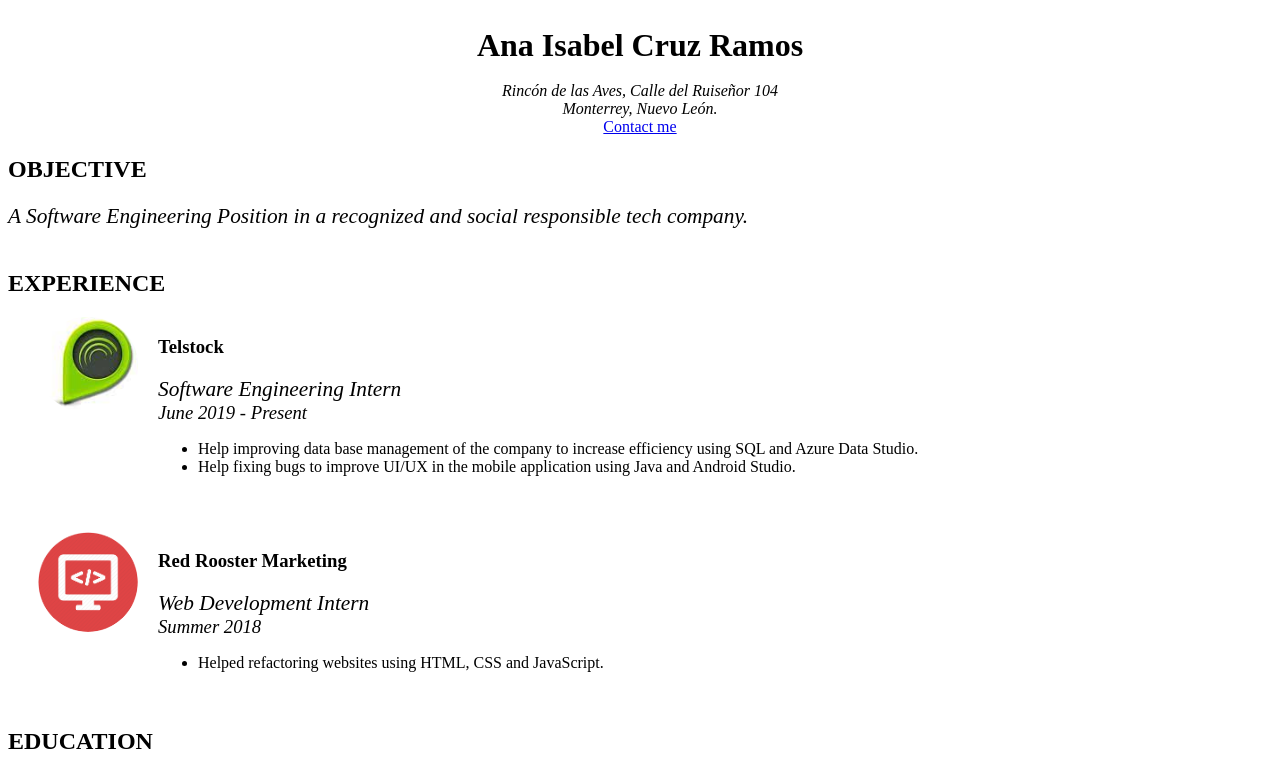
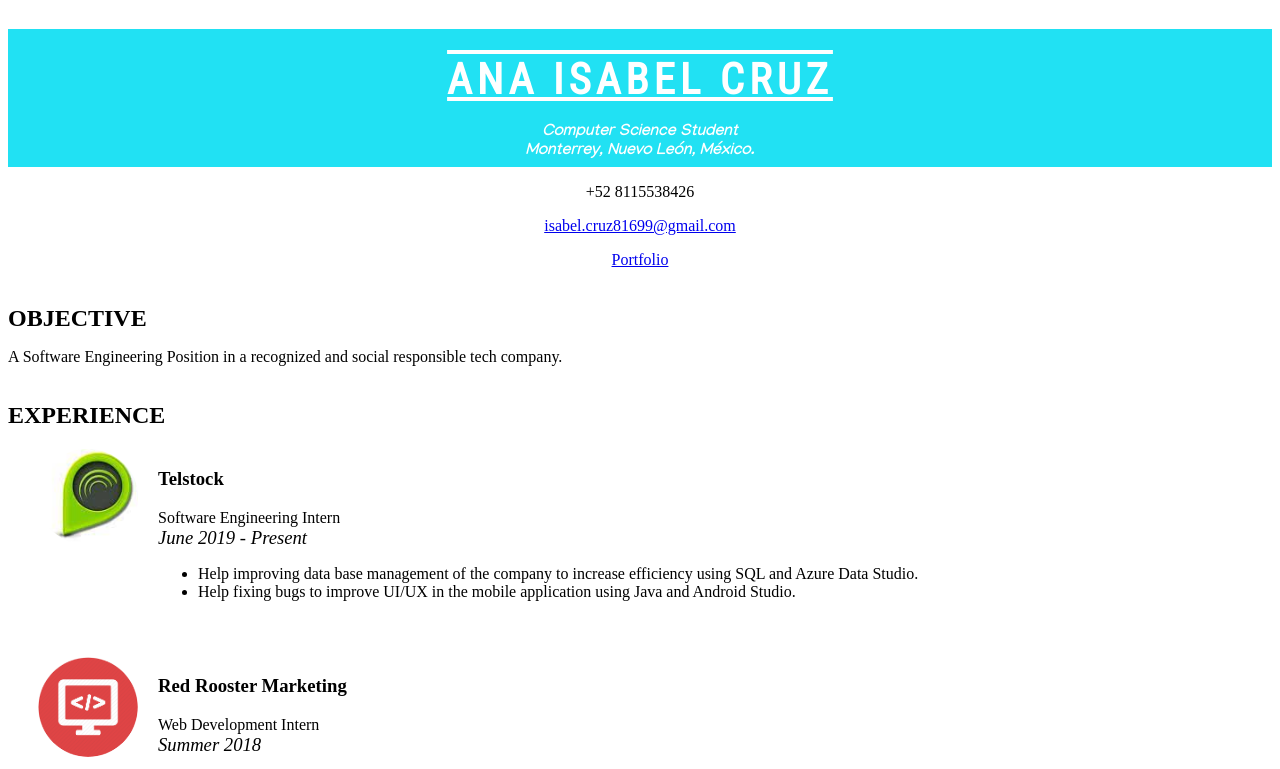
Before and after one commit to isabelcruz816/resume, a plain HTML site: page index.html in a window 1280 px wide. Shown: the top 769 px of the page. Drawn offline with Linux system fonts and the light colour scheme.

Commit message:
changed header style

```diff
--- a/css/main.css
+++ b/css/main.css
@@ -1,24 +1,49 @@
+.header {
+  text-align: center;
+  background-color: #21e1f3;
+}
+
 h1 {
-    font-size: 24pt;
-    margin-bottom: 0;
+  font-family: "Roboto Condensed", sans-serif;
+  font-size: 32pt;
+  padding-top: 2%;
+  margin-bottom: 0%;
+  text-transform: uppercase;
+  text-decoration: underline overline;
+  color: white;
+  letter-spacing: 5px;
 }
+
+address {
+  font-family: "Manjari", sans-serif;
+  font-weight: bolder;
+  font-size: 12pt;
+  color: white;
+  white-space: pre-line;
+  padding-bottom: 0.5%;
+}
+
+p.description  {
+  font-family: "Manjari", sans-serif;
+  font-size: 12pt;
+}
+
+.contact {
+  text-align: center;
+}
+
 h2 {
   font-size: 18pt;
   text-transform: uppercase;
   margin: 0%;
   padding-top: 20px;
 }
-.description {
-    font-size: 16pt;
-    font-style: italic;
-}
+
 .extra {
   font-size: 14pt;
   font-style: italic;
 }
-address {
-    white-space: pre-line;
-}
+
 #persoinfo {
   text-align: center;
 }
--- a/index.html
+++ b/index.html
@@ -1,72 +1,84 @@
 <!DOCTYPE html>
-<html lang = "en">
+<html lang="en">
   <head>
-        <meta charset = "UTF-8"/>
+    <meta charset="UTF-8" />
     <title>Ana Isabel Cruz Ramos</title>
-        <!--Stylesheet-->
-        <link rel = "stylesheet" href = "./css/main.css">
+    <!-- Stylesheet -->
+    <link rel="stylesheet" href="./css/main.css" />
+    <!-- Fonts -->
+    <link href="https://fonts.googleapis.com/css?family=Manjari:400,700&display=swap" rel="stylesheet" />
+    <link href="https://fonts.googleapis.com/css?family=Roboto+Condensed&display=swap" rel="stylesheet" />
   </head>
   <body>
     <main>
-            <section id = "persoinfo">
-                <h1>Ana Isabel Cruz Ramos</h1>
+      <div class="header">
+        <h1>Ana Isabel Cruz</h1>
         <address>
-                    Rincón de las Aves, Calle del Ruiseñor 104
-                    Monterrey, Nuevo León.
+          <span>Computer Science Student</span>
+          Monterrey, Nuevo León, México.
         </address>
-                <a href="https://isabelcruz816.github.io" target="blank_">Contact me</a>
-            </section>
+      </div>
+      <div class="contact">
+        <p id="description">+52 8115538426</p>
+        <a href="mailto:isabel.cruz81699@gmail.com" target="_blank">isabel.cruz81699@gmail.com</a>
+        <p id="description">
+          <a href="http://isabelcruz816.github.io" target="_blank">Portfolio</a>
+        </p>
+      </div>
       <h2>Objective</h2>
-            <p class = "description">
+      <p class="description">
         A Software Engineering Position in a recognized and social responsible tech company.
       </p>
       <h2>Experience</h2>
-            <div class = "grid-container">
-                <div class = "item1">
-                    <img src = "assets/img/telstock.jpg">
+      <div class="grid-container">
+        <div class="item1">
+          <img src="assets/img/telstock.jpg" />
         </div>
-                <div class = "item2">
+        <div class="item2">
           <h3>Telstock</h3>
-                    <span class = "description">Software Engineering Intern</span><br>
-                    <span class = "extra">June 2019 - Present</span>
+          <span class="description">Software Engineering Intern</span><br />
+          <span class="extra">June 2019 - Present</span>
           <ul>
             <li>Help improving data base management of the company to increase efficiency using SQL and Azure Data Studio.</li>
             <li>Help fixing bugs to improve UI/UX in the mobile application using Java and Android Studio.</li>
           </ul>
         </div>
       </div>
-            <div class = "grid-container">
-                <div class = "item1">
-                    <img src = "assets/img/web.png">
+      <div class="grid-container">
+        <div class="item1">
+          <img src="assets/img/web.png" />
         </div>
-                <div class = "item2">
+        <div class="item2">
           <h3>Red Rooster Marketing</h3>
-                    <span class = "description">Web Development Intern</span><br>
-                    <span class = "extra">Summer 2018</span>
+          <span class="description">Web Development Intern</span><br />
+          <span class="extra">Summer 2018</span>
           <ul>
             <li>Helped refactoring websites using HTML, CSS and JavaScript.</li>
           </ul>
         </div>
       </div>
       <h2>Education</h2>
-            <div class = "grid-container">
-                <div class = "item1">
-                    <img src = "assets/img/tec.png">
+      <div class="grid-container">
+        <div class="item1">
+          <img src="assets/img/tec.png" />
         </div>
-                <div class = "item2">
+        <div class="item2">
           <h3>Instituto Tecnológico de Monterrey</h3>
-                    <span class = "description">Bachelor of Science in Computer Engineering</span><br>
-                    <span class = "extra">Graduating in December 2021 <br> GPA: 93/100</span>
+          <span class="description">Bachelor of Science in Computer Engineering</span><br />
+          <span class="extra"
+            >Graduating in December 2021 <br />
+            GPA: 93/100</span
+          >
         </div>
       </div>
-            <div class = "grid-container">
-                <div class = "item1">
-                    <img src = "assets/img/tec.png">
+      <div class="grid-container">
+        <div class="item1">
+          <img src="assets/img/tec.png" />
         </div>
-                <div class = "item2">
+        <div class="item2">
           <h3>Prepa Tec</h3>
-                    <span class = "description">Multicultural Program with honorable mention at Valle Alto Campus</span> <br>
-                    <span class = "extra"> 2014 - 2017 </span>
+          <span class="description">Multicultural Program with honorable mention at Valle Alto Campus</span> <br />
+          <span class="extra"> 2014 - 2017 </span>
         </div>
       </div>
 
@@ -79,9 +91,8 @@
     </main>
   </body>
   <footer>
-        <p class = "footer">
-            Copyright © Ana Isabel Cruz Ramos.
-            2019.
+    <p class="footer">
+      Copyright © Ana Isabel Cruz Ramos. 2019.
     </p>
   </footer>
 </html>
```
Lines whose indentation alone changed are shown as unchanged.
